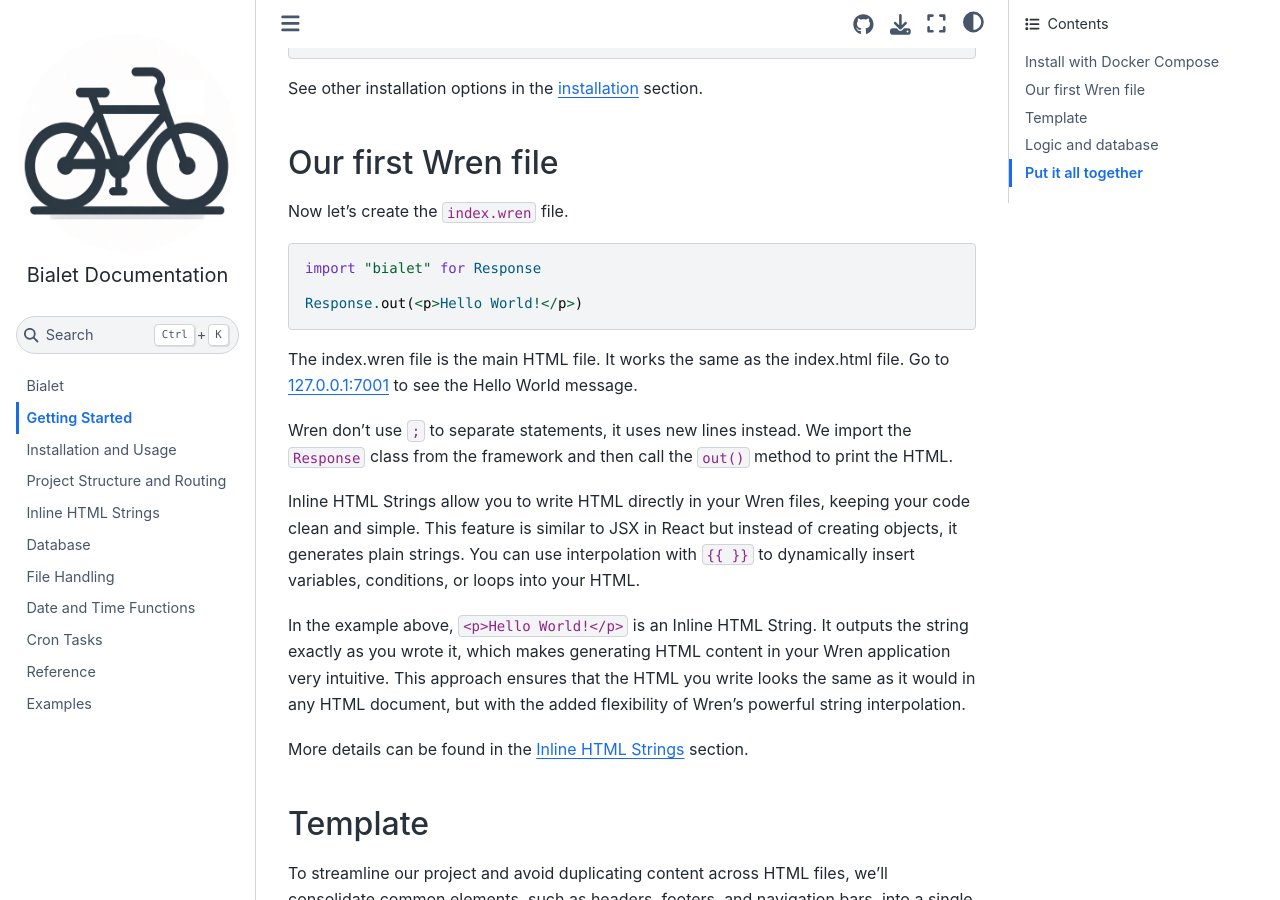
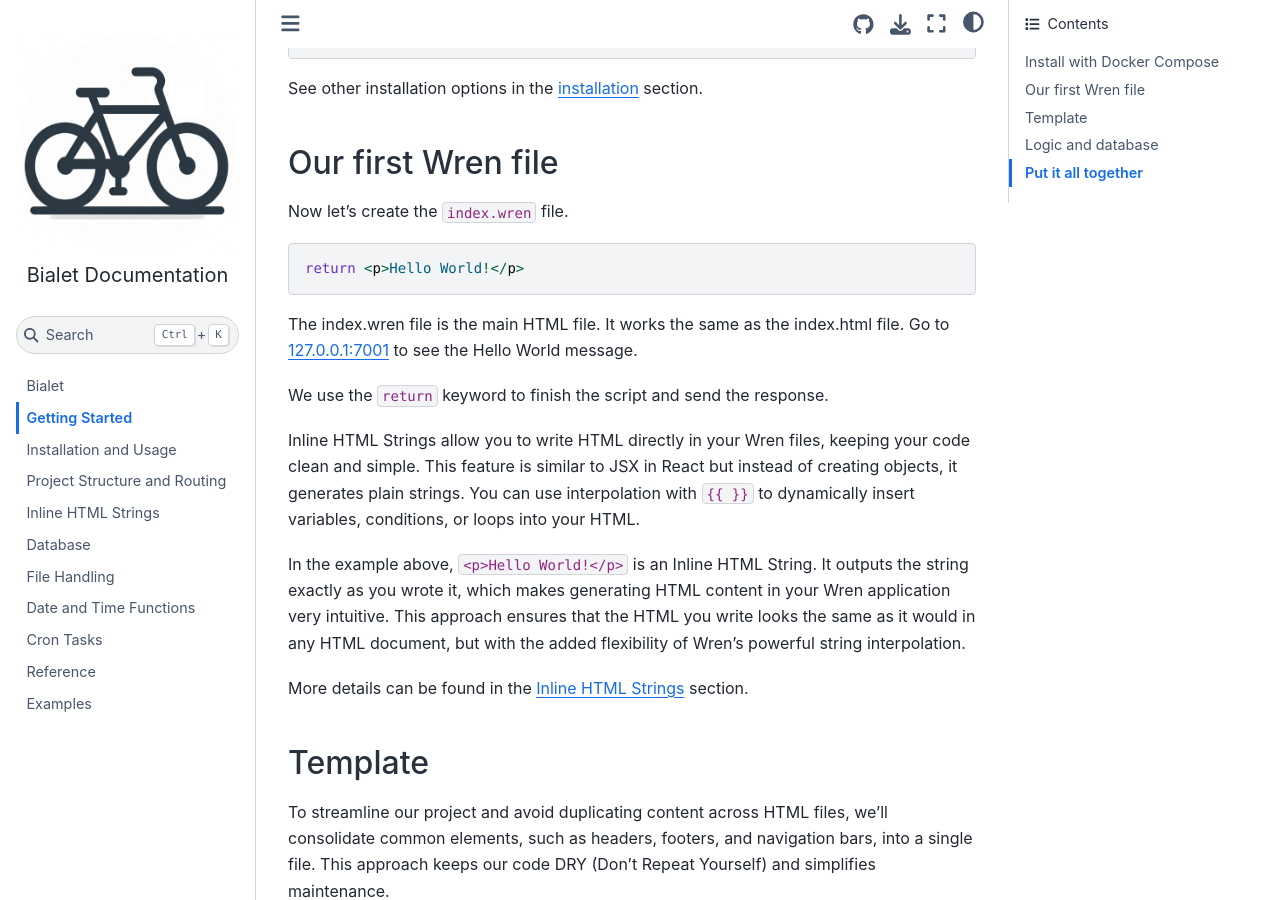
Before and after one commit to bialet/bialet, a Sphinx documentation site: the page built from docs/getting-started.md, in a window 1280 px wide and 900 px high, scrolled down 1392 px. Built offline with Sphinx 7.4.7 and the Sphinx Book theme 1.1.4, drawn with Linux system fonts in a browser that asks for light colours; some of the changed text lies outside the part shown.

Commit message:
Update docs with return

````diff
--- a/docs/getting-started.md
+++ b/docs/getting-started.md
@@ -27,17 +27,13 @@
 Now let's create the `index.wren` file.
 
 ```wren
-import "bialet" for Response
-
-Response.out(<p>Hello World!</p>)
+return <p>Hello World!</p>
 ```
 
 The index.wren file is the main HTML file. It works the same as the index.html file.
 Go to [127.0.0.1:7001](http://127.0.0.1:7001) to see the Hello World message.
 
-Wren don't use `;` to separate statements, it uses new lines instead.
-We import the `Response` class from the framework and then call the `out()` method
-to print the HTML.
+We use the `return` keyword to finish the script and send the response.
 
 Inline HTML Strings allow you to write HTML directly in your Wren files,
 keeping your code clean and simple. This feature is similar to JSX in React but instead
@@ -217,7 +213,7 @@
 The logic is finished but let's finish this example showing the results.
 
 ```wren
-import "bialet" for Request, Response
+import "bialet" for Request
 
 // We will use the vote variable to see if the user voted
 var vote
@@ -230,8 +226,7 @@
 var options = `SELECT * FROM simple_poll`.fetch()
 System.print(options)
 
-Response.out(
-<html>
+return <html>
   <body>
     <h1>Has web development become overly complex?</h1>
 
@@ -254,7 +249,6 @@
     }}
   </body>
 </html>
-)
 ```
 
 Now we have the last interpolation trick, in order to show some code we use a ternary operator.
@@ -311,12 +305,11 @@
 We add the poll object in the index.wren file.
 
 ```wren
-import "bialet" for Response
 import "_app" for Template, Poll
 
 var poll = Poll.new()
 
-Response.out(Template.layout(
+return Template.layout(
 
   <form action="results" method="post">
     <h2 class="mb-5 text-2xl font-medium text-gray-900 dark:text-white">Has web development become overly complex?</h2>
@@ -340,8 +333,7 @@
       <button type="submit" class="text-white bg-blue-700 hover:bg-blue-800 focus:ring-4 focus:outline-none focus:ring-blue-300 font-medium rounded-lg text-2xl w-full sm:w-auto px-5 py-2.5 text-center dark:bg-blue-600 dark:hover:bg-blue-700 dark:focus:ring-blue-800">Vote</button>
     </div>
   </form>
-
-))
+)
 ```
 
 Wren does not have a [default constructor](https://wren.io/classes.html#constructors), we use the `constructor` keyword on any method and use that method to create the object.
@@ -367,7 +359,7 @@
 }
 
 // Remember to change the action attribute in the form!
-Response.out(Template.layout(
+return Template.layout(
   <form action="/" method="post">
   ...
   </form>
--- a/docs/index.rst
+++ b/docs/index.rst
@@ -10,13 +10,10 @@
 
 .. code-block::
 
-  import "bialet" for Response
-
   var users = `SELECT id, name FROM users`.fetch
   var TITLE = "🗂️ Users list"
 
-  Response.out(
-    <!doctype html>
+  return <!doctype html>
     <html>
       <head><title>{{ TITLE }}</title></head>
       <body style="font: 1.5em/2.5 system-ui; text-align:center">
@@ -34,7 +31,6 @@
         }}
       </body>
     </html>
-  )
 
 Bialet is a full-stack web framework that integrates the object-oriented `Wren language <https://wren.io/>`_ with a HTTP server and a built-in SQLite database **in a single app**, creating a unified environment for web development.
 
````
Also changed, not shown: README.md (+1 -5 lines).
